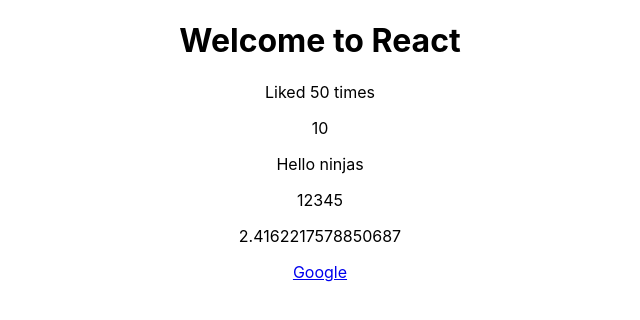
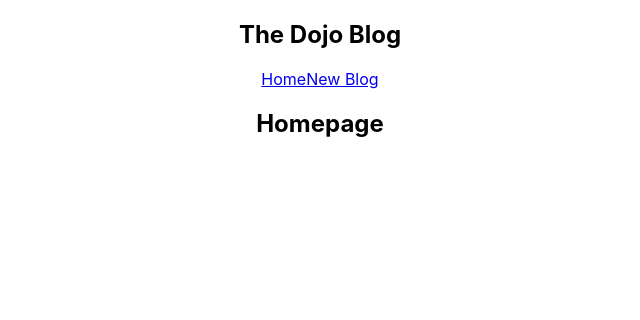
Before and after one commit to HARSHITHA579-pixel/task-website-ideation, a React (Create React App) app in the folder AritraGhoshWebDev/practice/10. React_Basics/dojo-blog/: page / in a window 1280 px wide. Shown: the top 320 px of the page, without its empty margins (320-960 px from the left). Built offline with nearby package versions, Linux system fonts and the light colour scheme.

Commit message:
Feat: multiple components in react

```diff
--- a/AritraGhoshWebDev/practice/10. React_Basics/dojo-blog/src/App.js
+++ b/AritraGhoshWebDev/practice/10. React_Basics/dojo-blog/src/App.js
@@ -1,5 +1,8 @@
 import './App.css';
+import Navbar from './Navbar';
+import Home from './Home'
 
+// first component rendered to the DOM & sits at the very top of our application - root component. All other components are nested inside this component
 function App() {
   // this is not HTML, this is JSX. A compiler - Babel converts JSX to HTML. JSX is a syntax extension for JavaScript that looks similar to HTML. It allows you to write HTML-like code within your JavaScript code, making it easier to create and manage UI components in React.
 
@@ -10,15 +13,17 @@
 
   return (
     <div className="App">
+      <Navbar />
       <div className="content">
-        <h1>{title}</h1>
+        <Home />
+        {/* <h1>{title}</h1>
         <p>Liked {likes} times</p>
         <p>{10}</p>
         <p>{"Hello ninjas"}</p>
         <p>{[1,2,3,4,5]}</p>
         <p>{Math.random()*10}</p>
 
-        <a href={link}>Google</a>
+        <a href={link}>Google</a> */}
       </div>
     </div>
   );
--- /dev/null
+++ b/AritraGhoshWebDev/practice/10. React_Basics/dojo-blog/src/Home.js
@@ -0,0 +1,10 @@
+// sfc - stateless functional component
+const Home = () => {
+    return (
+        <div className="home">
+            <h2>Homepage</h2>
+        </div>
+    );
+}
+
+export default Home ;
--- /dev/null
+++ b/AritraGhoshWebDev/practice/10. React_Basics/dojo-blog/src/Navbar.js
@@ -0,0 +1,13 @@
+const Navbar = () => {
+    return (
+        <nav className="navbar">
+            <h1>The Dojo Blog</h1>
+            <div className="links">
+                <a href="/">Home</a>
+                <a href="/create">New Blog</a>
+            </div>
+        </nav>
+    );
+}
+
+export default Navbar
```
